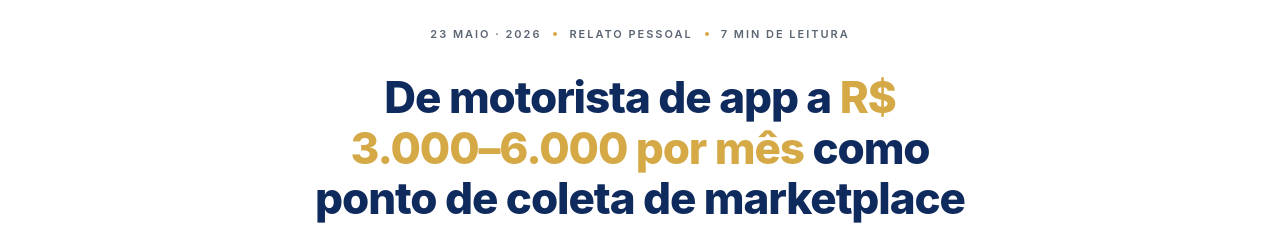
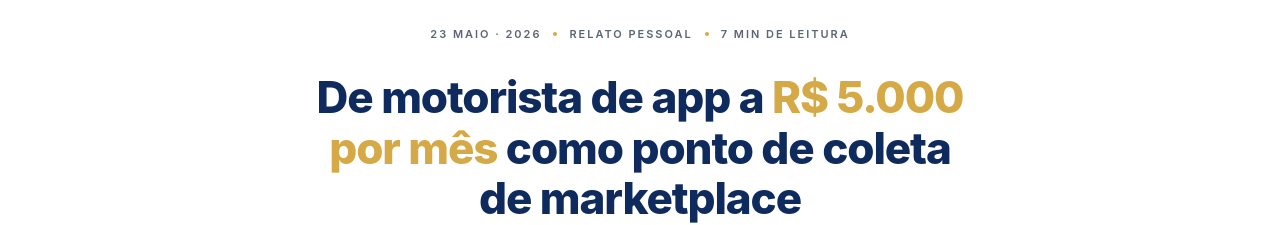
Before and after one commit to kellieflor58-rgb/coletaki-adv, a Next.js app: page /coleta in a window 1280 px wide. Shown: the part 125-350 px from the top of the page. Built offline with nearby package versions, Linux system fonts and the light colour scheme.

Commit message:
ajusta headline /coleta: De motorista de app a R 5.000 por mes como ponto de coleta

```diff
--- a/app/coleta/PageClient.js
+++ b/app/coleta/PageClient.js
@@ -68,7 +68,7 @@ export default function PageClient() {
         </div>
 
         <h1 style={{ fontSize: 44, fontWeight: 800, lineHeight: 1.15, letterSpacing: '-0.025em', marginBottom: 24, textAlign: 'center', color: NAVY }} className="h1-main">
-          De motorista de app a <span style={{ color: GOLD }}>R$ 3.000–6.000 por mês</span> como ponto de coleta de marketplace
+          De motorista de app a <span style={{ color: GOLD }}>R$ 5.000 por mês</span> como ponto de coleta de marketplace
         </h1>
 
         <p style={{ fontSize: 19, color: INK_SOFT, lineHeight: 1.6, margin: '0 auto 36px', textAlign: 'center', maxWidth: 640 }}>
```
